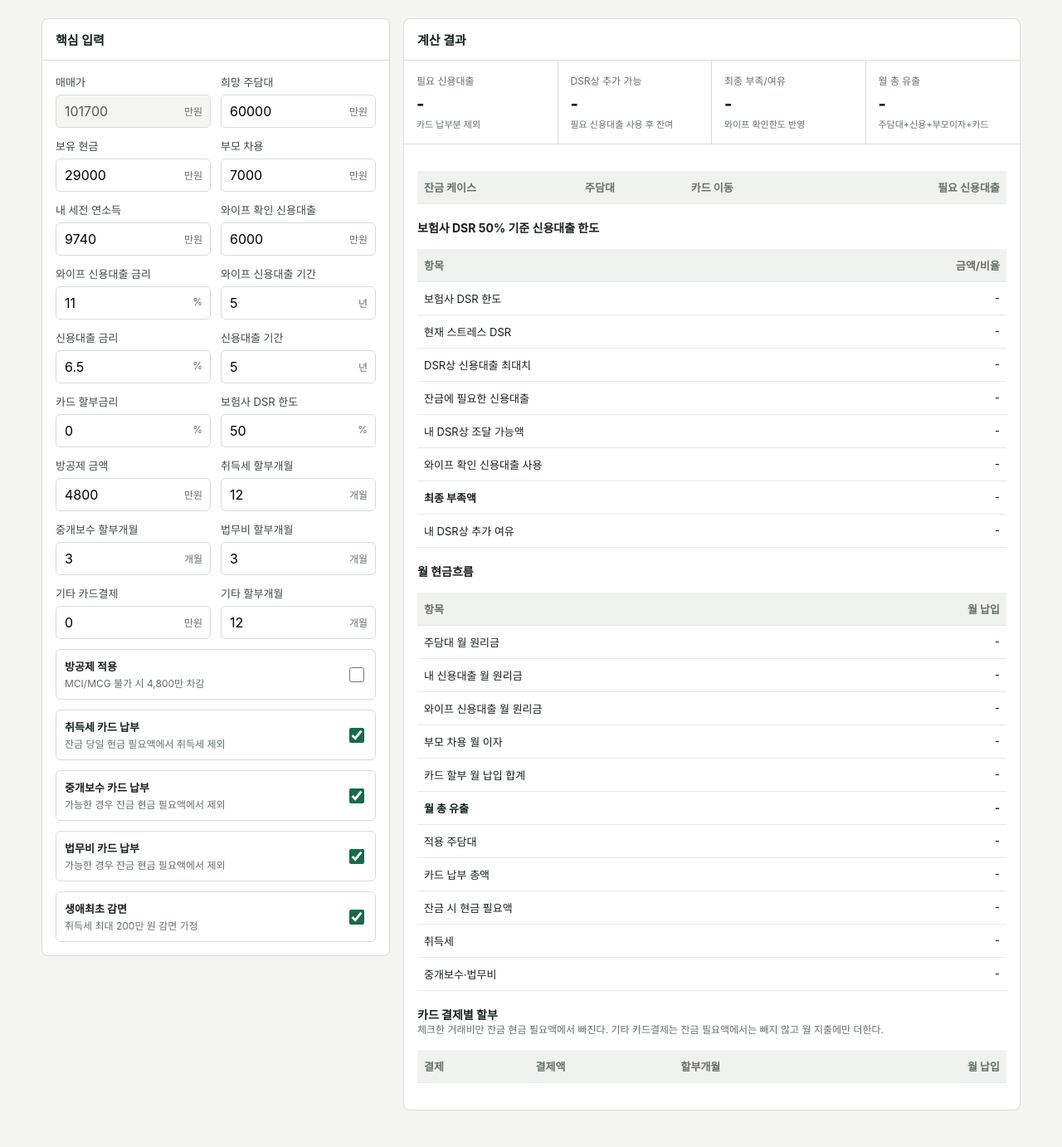
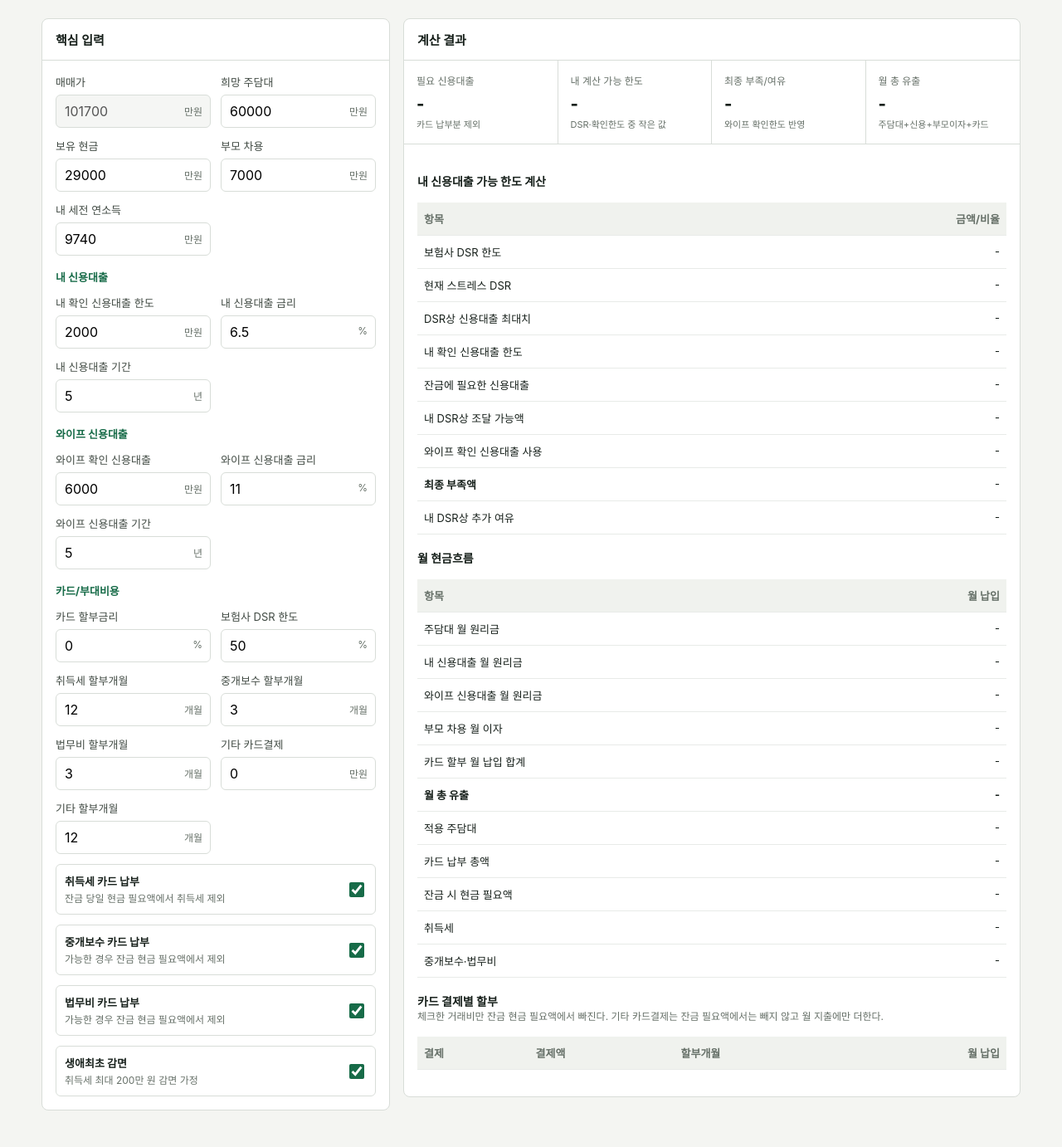
Before and after one commit to WantAirpod/house-ai, a Python web app: template src/home_decision_ai/templates/financing_calculator.html in a window 1280 px wide. Shown: the part 69-1451 px from the top of the page at 83% size. Run offline with Jinja, Linux system fonts and the light colour scheme; the template is opened without the code that fills it, so the values that code supplies are empty.

Commit message:
Simplify credit inputs and remove MCI UI

```diff
--- a/src/home_decision_ai/templates/financing_calculator.html
+++ b/src/home_decision_ai/templates/financing_calculator.html
@@ -53,6 +53,7 @@
       .warning.danger { border-color:var(--danger); background:var(--danger-soft); }
       .mini { color:var(--muted); font-size:12px; line-height:1.45; }
       .section-title { margin:18px 0 0; font-size:14px; }
+      .fieldset-title { grid-column:1/-1; margin-top:4px; color:var(--accent); font-size:13px; font-weight:750; }
       button { min-height:36px; border:1px solid var(--line); border-radius:6px; background:var(--surface); padding:0 12px; cursor:pointer; }
       @media (max-width:900px) { .grid { grid-template-columns:1fr; } .metrics { grid-template-columns:1fr 1fr; } }
       @media (max-width:620px) { .fields,.metrics { grid-template-columns:1fr; } .header-inner { align-items:flex-start; flex-direction:column; padding:14px 0; } }
@@ -94,6 +95,20 @@
                 <label for="borrower_gross_income_krw">내 세전 연소득</label>
                 <div class="input-wrap"><input id="borrower_gross_income_krw" type="number" min="0" step="100"><span class="unit">만원</span></div>
               </div>
+              <div class="fieldset-title">내 신용대출</div>
+              <div class="field">
+                <label for="borrower_verified_credit_limit_krw">내 확인 신용대출 한도</label>
+                <div class="input-wrap"><input id="borrower_verified_credit_limit_krw" type="number" min="0" step="100"><span class="unit">만원</span></div>
+              </div>
+              <div class="field">
+                <label for="credit_rate_percent">내 신용대출 금리</label>
+                <div class="input-wrap"><input id="credit_rate_percent" type="number" min="0" step="0.1"><span class="unit">%</span></div>
+              </div>
+              <div class="field">
+                <label for="credit_term_years">내 신용대출 기간</label>
+                <div class="input-wrap"><input id="credit_term_years" type="number" min="1" step="1"><span class="unit">년</span></div>
+              </div>
+              <div class="fieldset-title">와이프 신용대출</div>
               <div class="field">
                 <label for="spouse_verified_credit_limit_krw">와이프 확인 신용대출</label>
                 <div class="input-wrap"><input id="spouse_verified_credit_limit_krw" type="number" min="0" step="100"><span class="unit">만원</span></div>
@@ -106,14 +121,7 @@
                 <label for="spouse_verified_credit_term_years">와이프 신용대출 기간</label>
                 <div class="input-wrap"><input id="spouse_verified_credit_term_years" type="number" min="1" step="1"><span class="unit">년</span></div>
               </div>
-              <div class="field">
-                <label for="credit_rate_percent">신용대출 금리</label>
-                <div class="input-wrap"><input id="credit_rate_percent" type="number" min="0" step="0.1"><span class="unit">%</span></div>
-              </div>
-              <div class="field">
-                <label for="credit_term_years">신용대출 기간</label>
-                <div class="input-wrap"><input id="credit_term_years" type="number" min="1" step="1"><span class="unit">년</span></div>
-              </div>
+              <div class="fieldset-title">카드/부대비용</div>
               <div class="field">
                 <label for="card_installment_rate_percent">카드 할부금리</label>
                 <div class="input-wrap"><input id="card_installment_rate_percent" type="number" min="0" step="0.1"><span class="unit">%</span></div>
@@ -121,10 +129,6 @@
               <div class="field">
                 <label for="dsr_limit_percent">보험사 DSR 한도</label>
                 <div class="input-wrap"><input id="dsr_limit_percent" type="number" min="0" step="1"><span class="unit">%</span></div>
-              </div>
-              <div class="field">
-                <label for="room_deduction_amount_krw">방공제 금액</label>
-                <div class="input-wrap"><input id="room_deduction_amount_krw" type="number" min="0" step="100"><span class="unit">만원</span></div>
               </div>
               <div class="field">
                 <label for="acquisition_tax_installment_months">취득세 할부개월</label>
@@ -146,10 +150,6 @@
                 <label for="extra_card_installment_months">기타 할부개월</label>
                 <div class="input-wrap"><input id="extra_card_installment_months" type="number" min="1" step="1"><span class="unit">개월</span></div>
               </div>
-            </div>
-            <div class="toggle">
-              <div><strong>방공제 적용</strong><span>MCI/MCG 불가 시 4,800만 차감</span></div>
-              <input id="room_deduction_enabled" type="checkbox">
             </div>
             <div class="toggle">
               <div><strong>취득세 카드 납부</strong><span>잔금 당일 현금 필요액에서 취득세 제외</span></div>
@@ -174,22 +174,19 @@
           <h2>계산 결과</h2>
           <div class="metrics">
             <div class="metric"><div class="metric-label">필요 신용대출</div><div class="metric-value" id="required-credit">-</div><div class="metric-note">카드 납부분 제외</div></div>
-            <div class="metric"><div class="metric-label">DSR상 추가 가능</div><div class="metric-value" id="extra-credit-capacity">-</div><div class="metric-note">필요 신용대출 사용 후 잔여</div></div>
+            <div class="metric"><div class="metric-label">내 계산 가능 한도</div><div class="metric-value" id="extra-credit-capacity">-</div><div class="metric-note">DSR·확인한도 중 작은 값</div></div>
             <div class="metric"><div class="metric-label">최종 부족/여유</div><div class="metric-value" id="final-shortfall">-</div><div class="metric-note" id="mortgage-note">와이프 확인한도 반영</div></div>
             <div class="metric"><div class="metric-label">월 총 유출</div><div class="metric-value" id="monthly-total">-</div><div class="metric-note">주담대+신용+부모이자+카드</div></div>
           </div>
           <div class="body">
-            <table>
-              <thead><tr><th>잔금 케이스</th><th>주담대</th><th>카드 이동</th><th>필요 신용대출</th></tr></thead>
-              <tbody id="case-table"></tbody>
-            </table>
-            <h3 class="section-title">보험사 DSR 50% 기준 신용대출 한도</h3>
+            <h3 class="section-title">내 신용대출 가능 한도 계산</h3>
             <table>
               <thead><tr><th>항목</th><th>금액/비율</th></tr></thead>
               <tbody>
                 <tr><td>보험사 DSR 한도</td><td id="insurance-dsr-limit">-</td></tr>
                 <tr><td>현재 스트레스 DSR</td><td id="borrower-dsr">-</td></tr>
                 <tr><td>DSR상 신용대출 최대치</td><td id="max-credit-by-dsr">-</td></tr>
+                <tr><td>내 확인 신용대출 한도</td><td id="borrower-verified-limit">-</td></tr>
                 <tr><td>잔금에 필요한 신용대출</td><td id="required-credit-row">-</td></tr>
                 <tr><td>내 DSR상 조달 가능액</td><td id="borrower-credit-used">-</td></tr>
                 <tr><td>와이프 확인 신용대출 사용</td><td id="spouse-credit-used">-</td></tr>
@@ -228,19 +225,19 @@
     <script>
       const amountFields = new Set([
         "purchase_price_krw","mortgage_amount_krw","cash_krw","family_loan_amount_krw",
-        "borrower_gross_income_krw","spouse_verified_credit_limit_krw",
-        "room_deduction_amount_krw","extra_card_amount_krw"
+        "borrower_gross_income_krw","borrower_verified_credit_limit_krw",
+        "spouse_verified_credit_limit_krw","extra_card_amount_krw"
       ]);
       const inputIds = [
         ...amountFields,
         "spouse_verified_credit_rate_percent","spouse_verified_credit_term_years",
         "credit_rate_percent","credit_term_years","card_installment_rate_percent","dsr_limit_percent",
         "acquisition_tax_installment_months","brokerage_installment_months","legal_installment_months",
-        "extra_card_installment_months","room_deduction_enabled","card_acquisition_tax",
+        "extra_card_installment_months","card_acquisition_tax",
         "card_brokerage","card_legal_cost","first_time_homebuyer_eligible"
       ];
       const checkboxFields = new Set([
-        "room_deduction_enabled","card_acquisition_tax","card_brokerage",
+        "card_acquisition_tax","card_brokerage",
         "card_legal_cost","first_time_homebuyer_eligible"
       ]);
       const fixedPayload = {
@@ -276,6 +273,7 @@
         cash_krw: 290000000,
         family_loan_amount_krw: 70000000,
         borrower_gross_income_krw: 97400000,
+        borrower_verified_credit_limit_krw: 20000000,
         spouse_verified_credit_limit_krw: 60000000,
         spouse_verified_credit_rate_percent: 11,
         spouse_verified_credit_term_years: 5,
@@ -283,13 +281,11 @@
         credit_term_years: 5,
         card_installment_rate_percent: 0,
         dsr_limit_percent: 50,
-        room_deduction_amount_krw: 48000000,
         acquisition_tax_installment_months: 12,
         brokerage_installment_months: 3,
         legal_installment_months: 3,
         extra_card_amount_krw: 0,
         extra_card_installment_months: 12,
-        room_deduction_enabled: false,
         card_acquisition_tax: true,
         card_brokerage: true,
         card_legal_cost: true,
@@ -321,6 +317,8 @@
         });
         payload.combined_gross_income_krw = payload.borrower_gross_income_krw;
         payload.spouse_gross_income_krw = 0;
+        payload.room_deduction_enabled = false;
+        payload.room_deduction_amount_krw = 0;
         payload.borrower_mortgage_share_percent = 100;
         payload.borrower_credit_income_limit_ratio_percent = 100;
         payload.spouse_credit_income_limit_ratio_percent = 0;
@@ -374,12 +372,14 @@
         const form = readForm();
         const maxCreditByDsr = result.max_credit_loan_by_dsr_krw || 0;
         const requiredCredit = result.required_credit_loan_krw || 0;
-        const borrowerCreditUsed = Math.min(requiredCredit, maxCreditByDsr);
+        const borrowerVerifiedLimit = form.borrower_verified_credit_limit_krw;
+        const borrowerCalculatedLimit = Math.min(maxCreditByDsr, borrowerVerifiedLimit);
+        const borrowerCreditUsed = Math.min(requiredCredit, borrowerCalculatedLimit);
         const spouseCreditUsed = Math.min(
           Math.max(0, requiredCredit - borrowerCreditUsed),
           form.spouse_verified_credit_limit_krw
         );
-        const remainingCreditCapacity = Math.max(0, maxCreditByDsr - borrowerCreditUsed);
+        const remainingCreditCapacity = Math.max(0, borrowerCalculatedLimit - borrowerCreditUsed);
         const creditShortfall = Math.max(0, requiredCredit - borrowerCreditUsed - spouseCreditUsed);
         const creditMonths = Math.max(1, form.credit_term_years * 12);
         const spouseCreditMonths = Math.max(1, form.spouse_verified_credit_term_years * 12);
@@ -405,17 +405,18 @@
         );
 
         document.getElementById("required-credit").textContent = compactWon(requiredCredit);
-        document.getElementById("extra-credit-capacity").textContent = compactWon(remainingCreditCapacity);
-        document.getElementById("extra-credit-capacity").className = `metric-value ${remainingCreditCapacity > 0 ? "ok" : "danger"}`;
+        document.getElementById("extra-credit-capacity").textContent = compactWon(borrowerCalculatedLimit);
+        document.getElementById("extra-credit-capacity").className = `metric-value ${borrowerCalculatedLimit > 0 ? "ok" : "danger"}`;
         const finalShortfall = document.getElementById("final-shortfall");
         finalShortfall.textContent = creditShortfall > 0 ? `${compactWon(creditShortfall)} 부족` : `${compactWon(remainingCreditCapacity)} 여유`;
         finalShortfall.className = `metric-value ${creditShortfall > 0 ? "danger" : "ok"}`;
         document.getElementById("monthly-total").textContent = compactWon(totalMonthlyOutflow);
         document.getElementById("effective-mortgage").textContent = compactWon(result.effective_mortgage_krw);
-        document.getElementById("mortgage-note").textContent = `방공제 ${compactWon(result.room_deduction_applied_krw)}`;
+        document.getElementById("mortgage-note").textContent = `내 한도 ${compactWon(borrowerCalculatedLimit)} · 와이프 한도 ${compactWon(form.spouse_verified_credit_limit_krw)}`;
         document.getElementById("insurance-dsr-limit").textContent = `${form.dsr_limit_percent}%`;
         document.getElementById("borrower-dsr").textContent = `${result.stress_dsr_percent}%`;
         document.getElementById("max-credit-by-dsr").textContent = compactWon(maxCreditByDsr);
+        document.getElementById("borrower-verified-limit").textContent = compactWon(borrowerVerifiedLimit);
         document.getElementById("required-credit-row").textContent = compactWon(requiredCredit);
         document.getElementById("borrower-credit-used").textContent = compactWon(borrowerCreditUsed);
         document.getElementById("spouse-credit-used").textContent = `${compactWon(spouseCreditUsed)} / 한도 ${compactWon(form.spouse_verified_credit_limit_krw)}`;
@@ -433,14 +434,6 @@
         document.getElementById("cash-at-closing").textContent = compactWon(result.cash_required_at_closing_krw);
         document.getElementById("acquisition-tax").textContent = compactWon(result.acquisition_tax_krw);
         document.getElementById("fees").textContent = `${compactWon(result.brokerage_krw)} + ${compactWon(result.legal_cost_krw)}`;
-
-        const caseTable = document.getElementById("case-table");
-        caseTable.innerHTML = "";
-        result.closing_case_summaries.forEach(row => {
-          const tr = document.createElement("tr");
-          tr.innerHTML = `<td>${row.label}</td><td>${compactWon(row.effective_mortgage_krw)}</td><td>${compactWon(row.card_payment_total_krw)}</td><td><strong>${compactWon(row.required_credit_loan_krw)}</strong></td>`;
-          caseTable.appendChild(tr);
-        });
 
         const cardTable = document.getElementById("card-installment-table");
         cardTable.innerHTML = "";
@@ -467,7 +460,7 @@
         if (remainingCreditCapacity > 0) {
           const div = document.createElement("div");
           div.className = "warning";
-          div.textContent = `내 명의 신용대출을 ${won(borrowerCreditUsed)} 사용한 뒤 DSR상 약 ${won(remainingCreditCapacity)}의 추가 여유가 있습니다. 실제 한도는 신용점수·은행/보험사 내규·대출 실행순서에 따라 달라집니다.`;
+          div.textContent = `내 명의 신용대출을 ${won(borrowerCreditUsed)} 사용한 뒤 확인한도 기준 약 ${won(remainingCreditCapacity)}의 추가 여유가 있습니다. 실제 한도는 신용점수·은행/보험사 내규·대출 실행순서에 따라 달라집니다.`;
           warnings.appendChild(div);
         }
         if (spouseCreditUsed > 0) {
```
